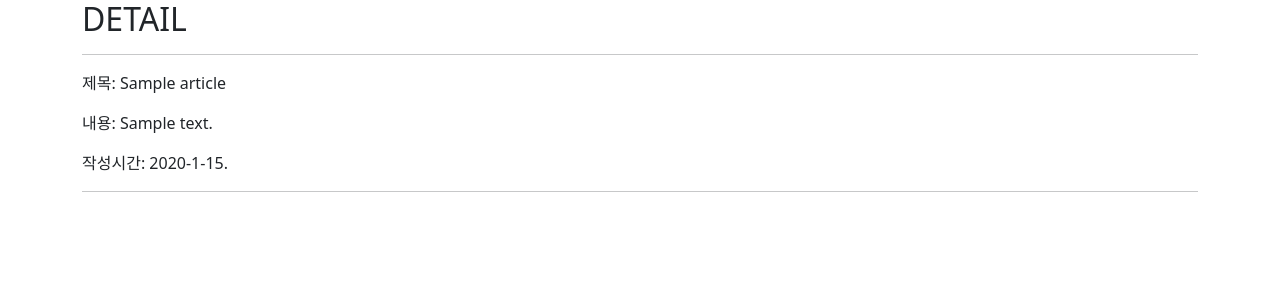
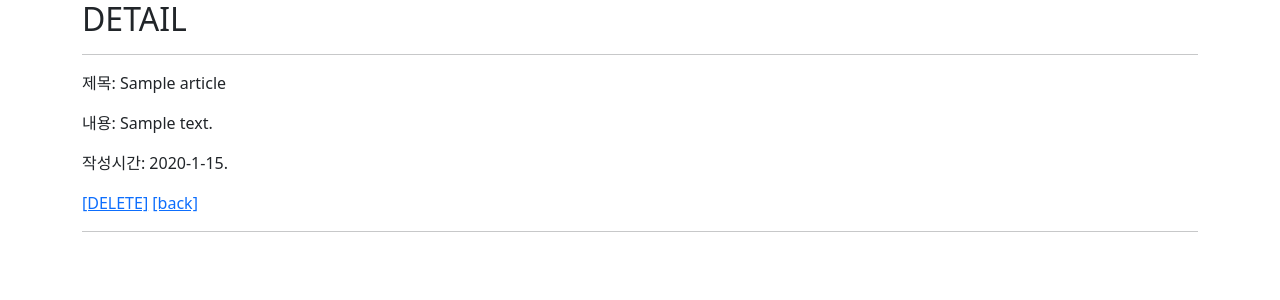
Before and after one commit to nicesugi/dj_tutorial, a Django app: page /articles/1/ in a window 1280 px wide. Shown: the top 300 px of the page. Run offline with Django 4.2, Linux system fonts and the light colour scheme; tables that the repository leaves empty hold one stand-in row (values such as "Sample post").

Commit message:
Feat article detail - delete 기능추가

```diff
--- a/articles/templates/detail.html
+++ b/articles/templates/detail.html
@@ -5,5 +5,7 @@
 <p>제목: {{ article.title }}</p>
 <p>내용: {{ article.content }}</p>
 <p>작성시간: {{ article.created_at|date:"SHORT_DATE_FORMAT" }}</p>
+<a href="{% url 'articles:delete' article.pk %}">[DELETE]</a>
+<a href="{% url 'articles:dinner' %}">[back]</a>
 <hr />
 {% endblock%}
--- a/articles/templates/dinner.html
+++ b/articles/templates/dinner.html
@@ -1,5 +1,5 @@
 {% extends 'base.html' %} {% block content %}
-<h1>오늘 {{ name }}님의 저녁은 {{ pick.name }} 입니다</h1>
+<h1>오늘 님의 저녁은 {{ pick.name }} 입니다</h1>
 <h1>메뉴</h1>
 <ul>
     {% for menu in menus %}
@@ -16,6 +16,7 @@
 {% endif %}
 
 <h1>리뷰 리스트</h1>
+<a href="{% url 'articles:review' %}">[리뷰 작성하기]</a>v
 {% for article in articles %}
     <p>글 번호 : {{ article.pk }}</p>
     <p>글 제목 : {{ article.title }}</p>
--- a/articles/urls.py
+++ b/articles/urls.py
@@ -5,8 +5,10 @@ from articles import views
 app_name = 'articles'
 urlpatterns = [
     path('index/', views.index),
-    path('dinner/<str:name>/', views.dinner),
+    path('dinner/', views.dinner, name='dinner'),
     path('review/', views.review, name='review'),
     path('create_review/', views.create_review, name='create_review'),
-    path('<int:pk>/', views.detail, name='detail')
+    path('<int:pk>/', views.detail, name='detail'),
+    path('<int:pk>/delete/', views.delete, name='delete'),
+
 ]
--- a/articles/views.py
+++ b/articles/views.py
@@ -8,14 +8,13 @@ def index(request):
     return render(request, 'index.html')
 
 
-def dinner(request, name):
+def dinner(request):
     menus = [{'name':'족발', 'price':30000}, {'name':'햄버거', 'price':5000}, {'name':'치킨', 'price':20000}, {'name':'초밥','price':15000}]
     pick = random.choice(menus)
     articles = Article.objects.order_by('-pk')
     context = {
         'pick': pick,
-        'name': name,
-        # 'menus':menus,
+        'menus':menus,
         'articles':articles,
     }
 
@@ -36,7 +35,7 @@ def create_review(request):
     article.save()
 
 
-    return redirect('/articles/dinner/무언가/')
+    return redirect('articles:detail', article.pk)
 
 
 def detail(request, pk):
@@ -45,3 +44,9 @@ def detail(request, pk):
         'article': article,
     }
     return render(request, 'detail.html', context)
+
+
+def delete(request, pk):
+    article = Article.objects.get(pk=pk)
+    article.delete()
+    return redirect('articles:dinner')
```
